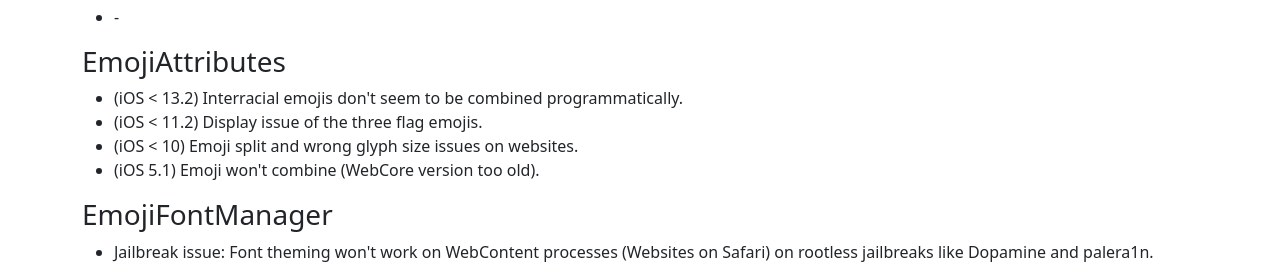
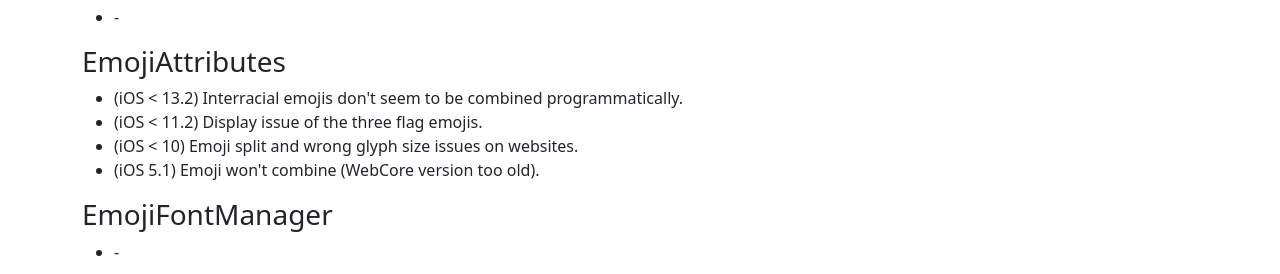
Before and after one commit to PoomSmart/PoomSmart.github.io, a plain HTML site: page emojiport.html in a window 1280 px wide. Shown: the part 5570-5844 px from the top of the page. Drawn offline with nearby package versions, Linux system fonts and the light colour scheme.

Commit message:
Update emojiport.html

```diff
--- a/emojiport.html
+++ b/emojiport.html
@@ -657,7 +657,7 @@
                 </ul>
                 <h3>EmojiFontManager</h3>
                 <ul>
-                    <li>Jailbreak issue: Font theming won't work on WebContent processes (Websites on Safari) on rootless jailbreaks like Dopamine and palera1n.</li>
+                    <li>-</li>
                 </ul>
             </div>
         </div>
```
